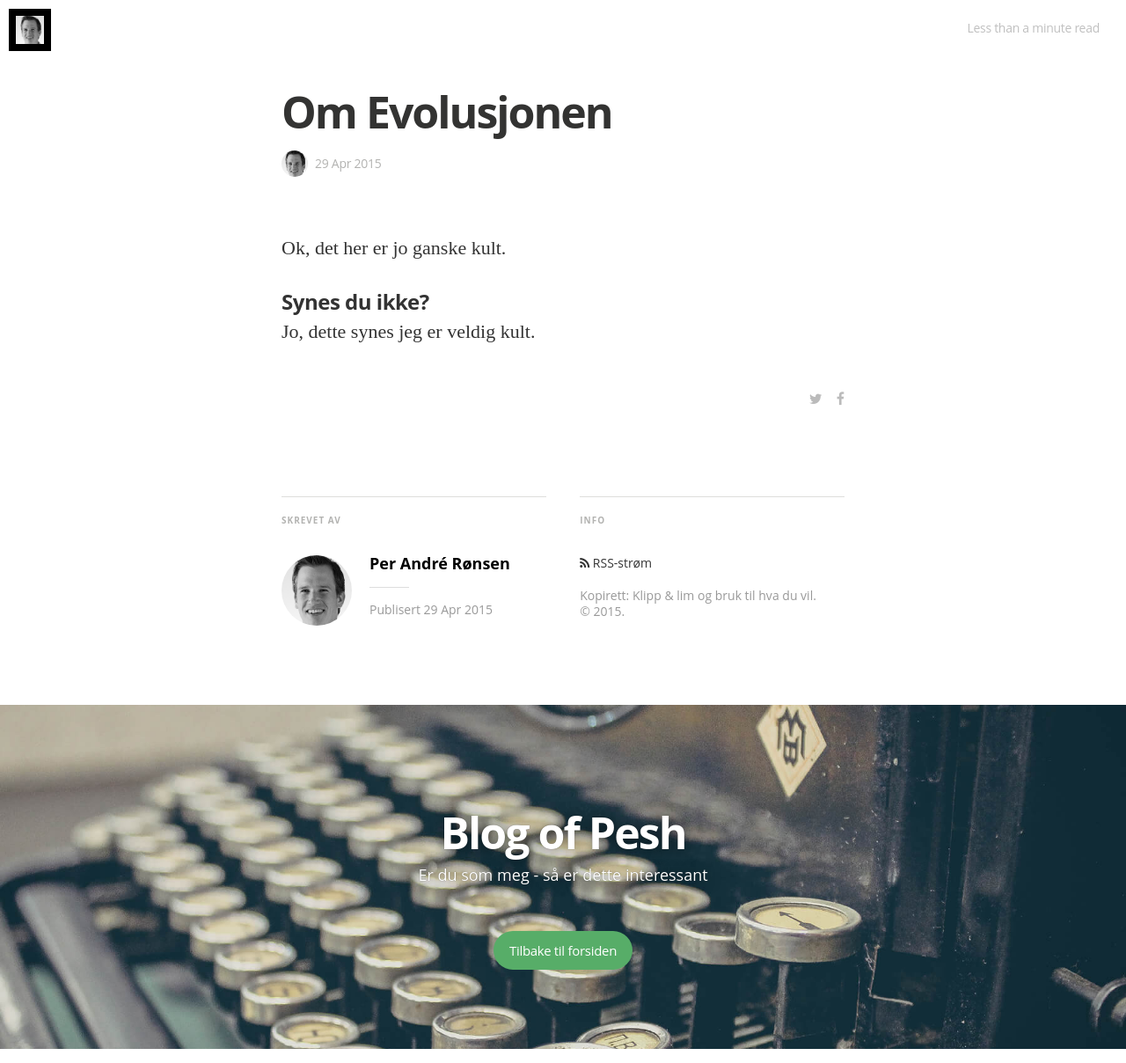
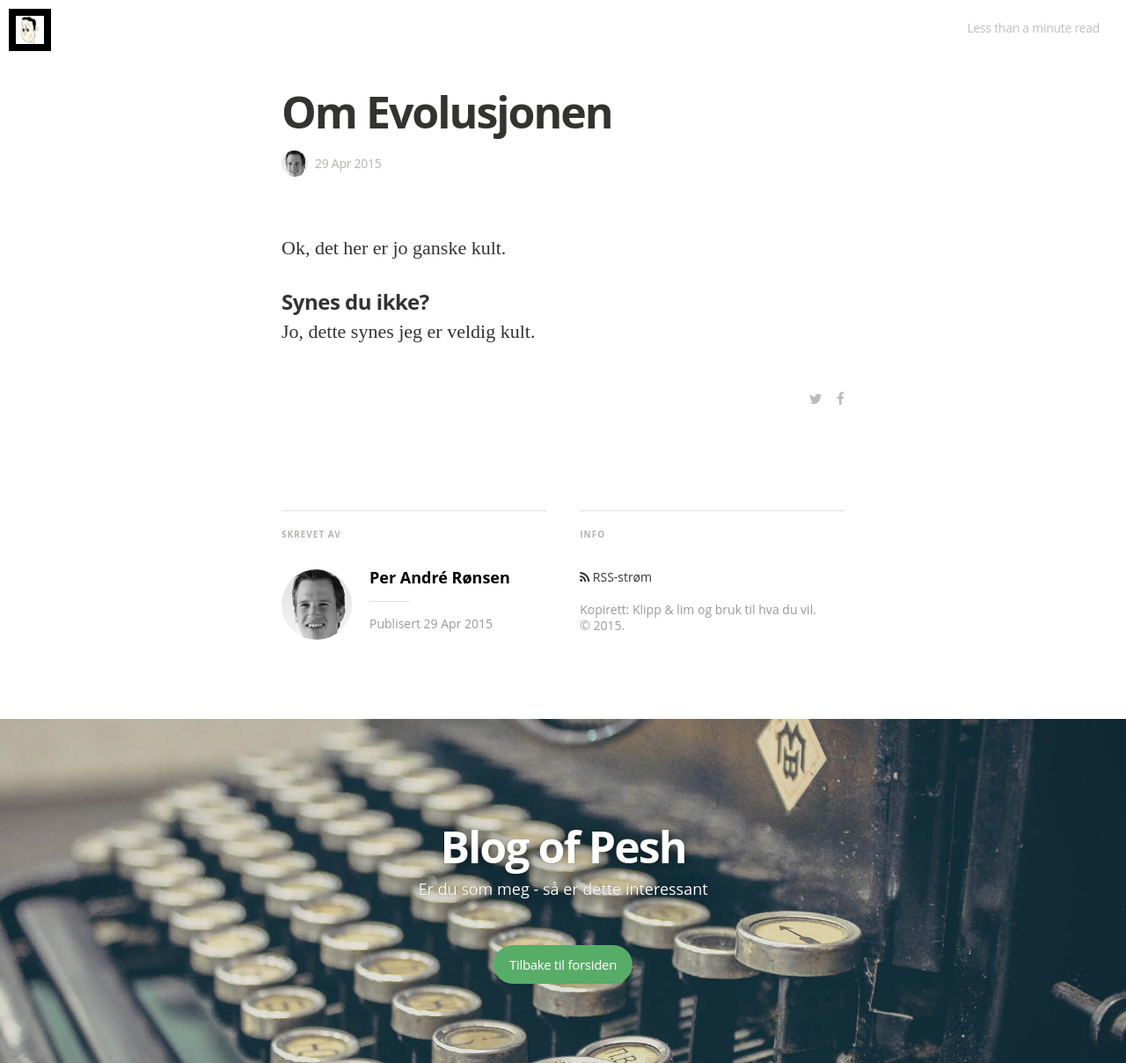
Before and after one commit to perandre/no, a Jekyll site: the page built from _posts/2015-03-29-evolusjon.md, in a window 1280 px wide. Shown: the whole page at 88% size. Built offline with Jekyll 4.4.1, drawn with Linux system fonts in a browser that asks for light colours; nearby versions of some CDN libraries; some web fonts are replaced; Markdown is read by kramdown in place of the engine named in the settings; comment, search, counter and statistics services are not loaded.

Commit message:
FB comments and new logo

```diff
--- a/_config.yml
+++ b/_config.yml
@@ -12,7 +12,7 @@
 
 email: perandre@gmail.com
 #blog logo
-logo: "/assets/images/perandre-logo.jpg"
+logo: "/assets/images/pa1.png"
 # blog cover
 cover: "/assets/images/skrivemaskin.jpg"
 
--- a/_layouts/post.html
+++ b/_layouts/post.html
@@ -4,6 +4,14 @@
 <html>
   {% include head.html %}
   <body itemscope itemtype="http://schema.org/Article">
+    <div id="fb-root"></div>
+    <script>(function(d, s, id) {
+      var js, fjs = d.getElementsByTagName(s)[0];
+      if (d.getElementById(id)) return;
+      js = d.createElement(s); js.id = id;
+      js.src = "//connect.facebook.net/en_US/sdk.js#xfbml=1&appId=1567270966868462&version=v2.0";
+      fjs.parentNode.insertBefore(js, fjs);
+    }(document, 'script', 'facebook-jssdk'));</script>
     {% include header.html %}
     <main class="content" role="main">
       <article class="post">
@@ -62,7 +70,12 @@
             {% endfor %}
           </section>
           <section class="comments">
-            <div id="disqus_thread"></div>
+            <br>
+            <br>
+            <br>
+            <div class="fb-comments" data-href="{{ site.url }}{{ page.url }}" data-width="100%" data-numposts="5" data-colorscheme="light"></div>
+
+            <!-- <div id="disqus_thread"></div>
             <script type="text/javascript">
                 /* * * CONFIGURATION VARIABLES * * */
                 var disqus_shortname = 'perandre';
@@ -74,7 +87,7 @@
                     (document.getElementsByTagName('head')[0] || document.getElementsByTagName('body')[0]).appendChild(dsq);
                 })();
             </script>
-            <noscript>Please enable JavaScript to view the <a href="https://disqus.com/?ref_noscript" rel="nofollow">comments powered by Disqus.</a></noscript>
+            <noscript>Please enable JavaScript to view the <a href="https://disqus.com/?ref_noscript" rel="nofollow">comments powered by Disqus.</a></noscript> -->
           </section>
         </footer>
         <div class="bottom-teaser cf">
```
Also changed, not shown: assets/images/pa1.png (added).
